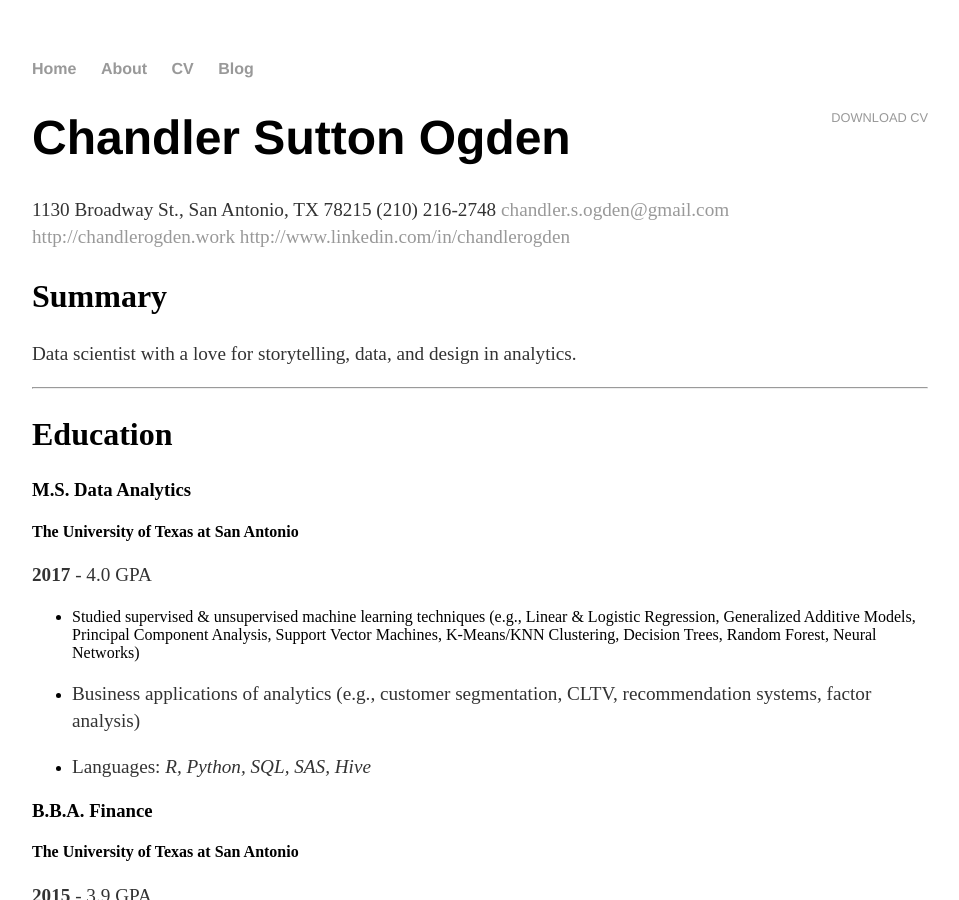
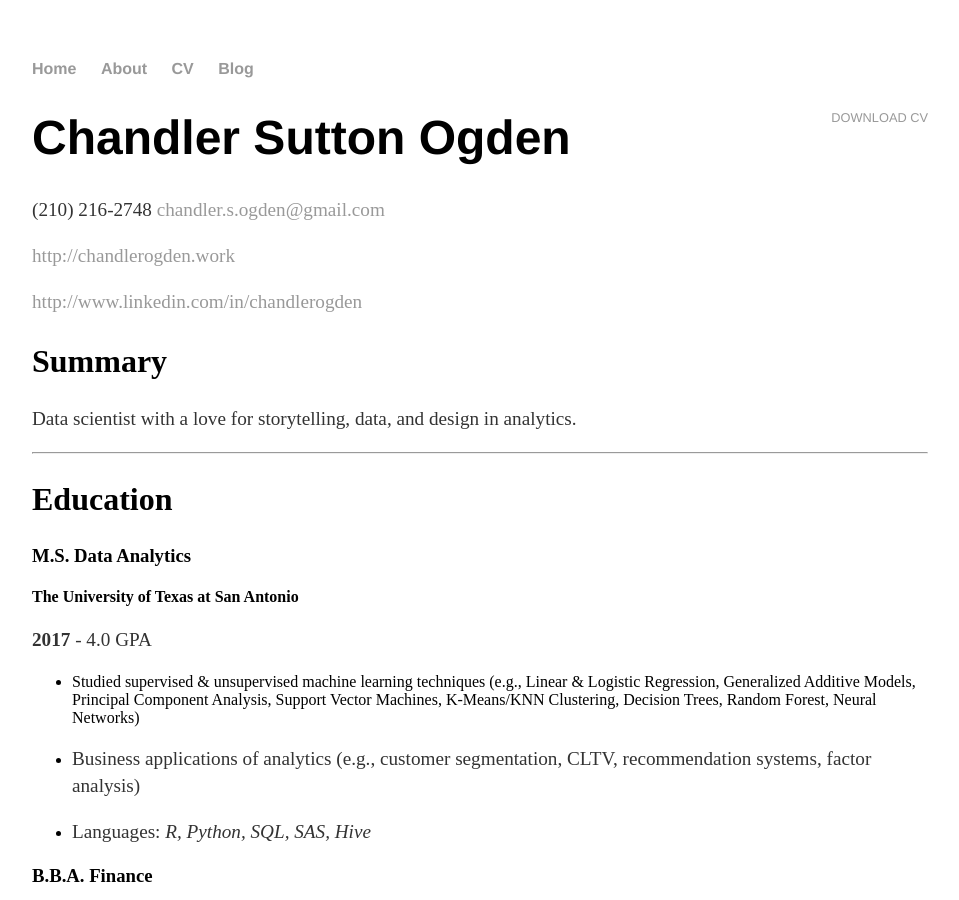
Before and after one commit to chandlerogden/chandlerogden.github.io, a Jekyll site: the page built from cv/index.html, in a window 1280 px wide and 900 px high. Shown: the whole window, without its empty margins (160-1119 px from the left). Built offline with Jekyll 4.4.1, drawn with Linux system fonts in a browser that asks for light colours.

Commit message:
Update cv/index.html

```diff
--- a/cv/index.html
+++ b/cv/index.html
@@ -6,11 +6,10 @@ title: Chandler Ogden CV
 	<div class="cv">
 		<a href="#" class="download" title="Download CV as PDF">Download CV</a>
 		<h1 id="chandler-sutton-ogden">Chandler Sutton Ogden</h1>
-		<p>1130 Broadway St., San Antonio, TX 78215
-		(210) 216-2748
+		<p>(210) 216-2748
 		<a href="mailto:chandler.s.ogden@gmail.com">chandler.s.ogden@gmail.com</a>
-		<a href="http://chandlerogden.work">http://chandlerogden.work</a>
-		<a href="http://www.linkedin.com/in/chandlerogden">http://www.linkedin.com/in/chandlerogden</a></p>
+		<p><a href="http://chandlerogden.work">http://chandlerogden.work</a>
+		<p><a href="http://www.linkedin.com/in/chandlerogden">http://www.linkedin.com/in/chandlerogden</a></p>
 		<h2 id="summary">Summary</h2>
 		<p>Data scientist with a love for storytelling, data, and design in analytics.</p>
 		<hr>
```
